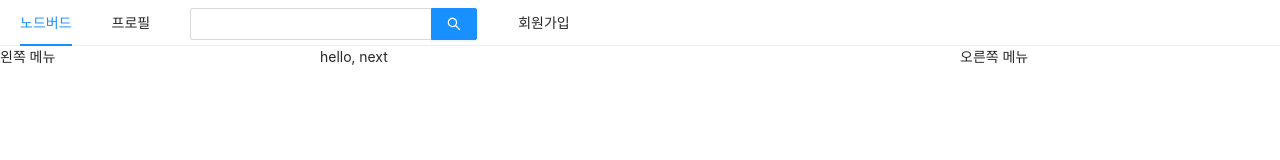
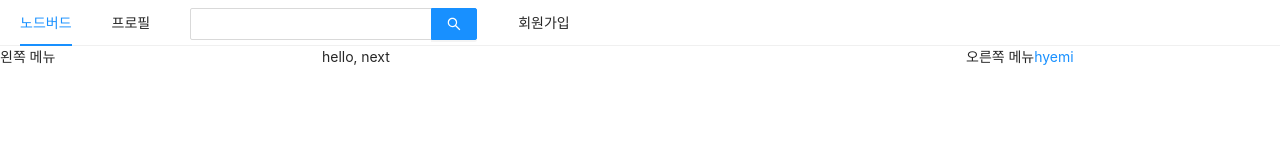
Before and after one commit to jazzyfact/twitter_clone, a Next.js app in the folder front/: page / in a window 1280 px wide. Shown: the top 160 px of the page. Built offline with nearby package versions, Linux system fonts and the light colour scheme.

Commit message:
[ADD] menu에 타겟 넣기

```diff
--- a/front/components/AppLayout.js
+++ b/front/components/AppLayout.js
@@ -20,15 +20,20 @@ const AppLayout = ({children}) => {
       <Link href="/signup"><a>회원가입</a></Link>
             </Menu.Item>
       </Menu>
-      <Row>
+      {/* 컬럼 사이에 간격 */}
+      <Row gutter={8}>
+          {/* 24칸중에 6칸 차지 25% */}
         <Col  xs= {24} md={6}>
             왼쪽 메뉴
         </Col>
+        {/* 50% */}
         <Col  xs= {24} md={12}>
         {children}
         </Col>
+          {/* 24칸중에 6칸 차지 25% */}
         <Col  xs= {24} md={6}>
             오른쪽 메뉴
+            <a href="https://www.zerocho.com" target="_blank" rel="noreferrer noopener">hyemi</a>
         </Col>
 
       </Row>
```
